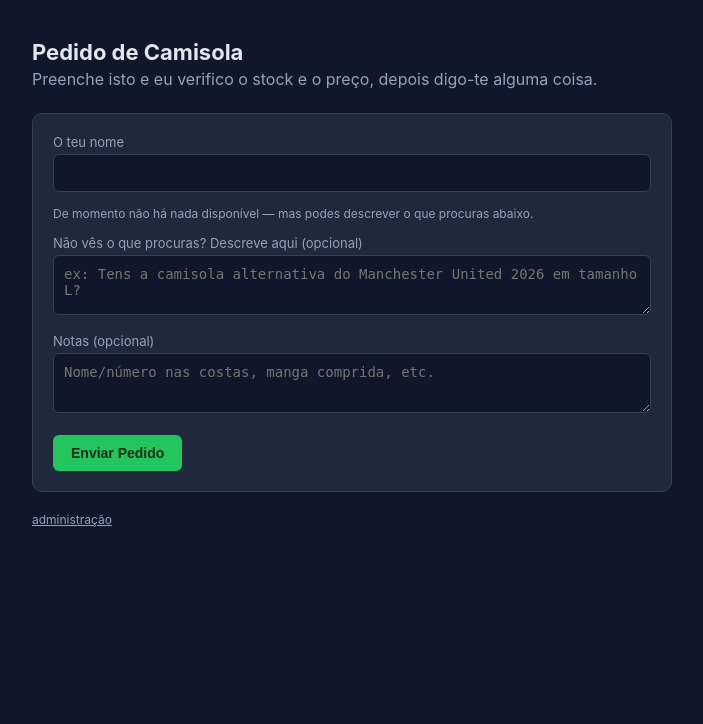
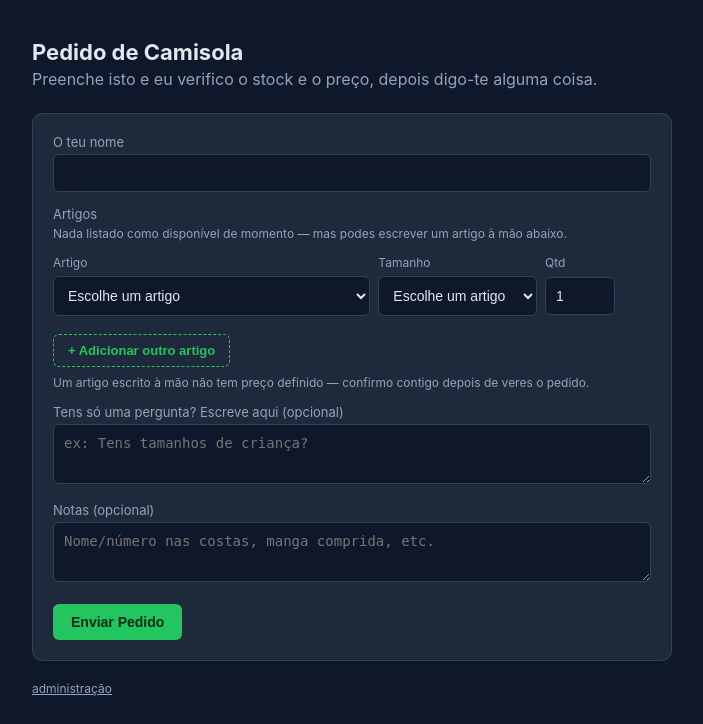
Before and after one commit to ozerebelo/plr-jerseys, a Flask app: page / in a window 1280 px wide. Shown: the top 724 px of the page, without its empty margins (288-991 px from the left). Run offline with Flask 3, Linux system fonts and the light colour scheme; data that the repository does not hold is empty; some libraries are stand-ins or nearby versions.

Commit message:
Add custom order lines and catalog promotion from requests
Coworkers can now write a custom item directly into the order form
(name + size, like a catalog pick) instead of only asking a free-text
question; it becomes a real pending order line, flagged "Personalizado"
for the admin to price and confirm. Admin can also one-click promote a
custom request straight into a draft catalog entry.

```diff
--- a/app.py
+++ b/app.py
@@ -82,10 +82,12 @@ def init_db():
                 cost TEXT,
                 created_at TEXT NOT NULL,
                 request_id TEXT,
-                supplier_order_id INTEGER
+                supplier_order_id INTEGER,
+                is_custom INTEGER NOT NULL DEFAULT 0
             )
             """
         )
+        db.execute("ALTER TABLE orders ADD COLUMN IF NOT EXISTS is_custom INTEGER NOT NULL DEFAULT 0")
         db.execute(
             """
             CREATE TABLE IF NOT EXISTS catalog_items (
@@ -208,20 +210,30 @@ def create_order():
             continue
 
         matched_item = catalog_by_name.get(name)
-        valid_sizes = [s.strip() for s in (matched_item["size"] or "").split(",") if s.strip()] if matched_item else []
-        if not matched_item or size not in valid_sizes:
-            return render_template(
-                "index.html",
-                error="Um dos artigos ou tamanhos não é válido — volta a escolher da lista.",
-                catalog=catalog,
-            )
+        if matched_item:
+            valid_sizes = [s.strip() for s in (matched_item["size"] or "").split(",") if s.strip()]
+            if size not in valid_sizes:
+                return render_template(
+                    "index.html",
+                    error="Um dos artigos ou tamanhos não é válido — volta a escolher da lista.",
+                    catalog=catalog,
+                )
+            is_custom = False
+        else:
+            if not name or not size:
+                return render_template(
+                    "index.html",
+                    error="Preenche o nome e o tamanho do artigo personalizado.",
+                    catalog=catalog,
+                )
+            is_custom = True
 
         try:
             quantity = max(1, int(quantities[i].strip())) if i < len(quantities) else 1
         except ValueError:
             quantity = 1
 
-        line_items.append((name, size, quantity))
+        line_items.append((name, size, quantity, is_custom))
 
     if not coworker_name or (not line_items and not custom_request_text):
         return render_template(
@@ -232,13 +244,13 @@ def create_order():
 
     request_id = uuid.uuid4().hex[:8]
     created_at = datetime.now().isoformat(timespec="seconds")
-    for name, size, quantity in line_items:
+    for name, size, quantity, is_custom in line_items:
         db.execute(
             """
-            INSERT INTO orders (coworker_name, item_description, size, quantity, notes, status, created_at, request_id)
-            VALUES (%s, %s, %s, %s, %s, 'pending', %s, %s)
+            INSERT INTO orders (coworker_name, item_description, size, quantity, notes, status, created_at, request_id, is_custom)
+            VALUES (%s, %s, %s, %s, %s, 'pending', %s, %s, %s)
             """,
-            (coworker_name, name, size, quantity, notes, created_at, request_id),
+            (coworker_name, name, size, quantity, notes, created_at, request_id, 1 if is_custom else 0),
         )
 
     if custom_request_text:
@@ -514,6 +526,28 @@ def delete_custom_request(request_id):
     return redirect(url_for("admin"))
 
 
+@app.route("/admin/custom_requests/promote/<int:request_id>", methods=["POST"])
+def promote_custom_request(request_id):
+    db = get_db()
+    row = db.execute("SELECT * FROM custom_requests WHERE id = %s", (request_id,)).fetchone()
+    if row is None:
+        return redirect(url_for("admin"))
+
+    db.execute(
+        """
+        INSERT INTO catalog_items (name, size, price, available, created_at)
+        VALUES (%s, '', '', 0, %s)
+        """,
+        (row["description"], datetime.now().isoformat(timespec="seconds")),
+    )
+    db.execute(
+        "UPDATE custom_requests SET status = 'answered', admin_reply = %s WHERE id = %s",
+        (row["admin_reply"] or "Adicionado ao catálogo.", request_id),
+    )
+    db.commit()
+    return redirect(url_for("admin"))
+
+
 @app.route("/admin/supplier_orders/add", methods=["POST"])
 def add_supplier_order():
     label = request.form.get("label", "").strip()
--- a/public/style.css
+++ b/public/style.css
@@ -151,6 +151,17 @@ th {
 .badge.rejected { background: #450a0a; color: #fca5a5; }
 .badge.answered { background: #1e3a8a; color: #93c5fd; }
 
+.badge-custom {
+  display: inline-block;
+  padding: 2px 7px;
+  border-radius: 999px;
+  font-size: 10px;
+  font-weight: 600;
+  background: #422006;
+  color: #fbbf24;
+  white-space: nowrap;
+}
+
 .custom-request-block {
   margin-top: 14px;
   padding-top: 12px;
@@ -241,6 +252,14 @@ a.admin-link {
 
 .line-item select, .line-item input {
   margin: 0;
+}
+
+.item-field, .size-field {
+  display: contents;
+}
+
+.item-custom-input, .size-custom-input {
+  display: none;
 }
 
 .item-preview {
--- a/templates/index.html
+++ b/templates/index.html
@@ -23,8 +23,10 @@
         <label for="coworker_name">O teu nome</label>
         <input type="text" id="coworker_name" name="coworker_name" required>
 
-        {% if catalog %}
         <label>Artigos</label>
+        {% if not catalog %}
+        <p class="muted-text" style="margin-top: 4px;">Nada listado como disponível de momento — mas podes escrever um artigo à mão abaixo.</p>
+        {% endif %}
         <div class="line-items-header">
           <span>Artigo</span>
           <span>Tamanho</span>
@@ -33,27 +35,32 @@
         </div>
         <div id="items-container">
           <div class="line-item">
+            <div class="item-field">
               <select name="item_description[]" class="item-select" onchange="updateSizes(this)">
                 <option value="" disabled selected>Escolhe um artigo</option>
                 {% for item in catalog %}
                 <option value="{{ item.name }}" data-sizes="{{ item.size or '' }}" data-image="{{ image_src(item.image_url) or '' }}">{{ item.name }}{% if item.price %} — {{ item.price }}{% endif %}</option>
                 {% endfor %}
+                <option value="__custom__">+ Outro artigo (escreve à mão)</option>
               </select>
+              <input type="text" name="item_description[]" class="item-custom-input" placeholder="Nome do artigo" disabled>
+            </div>
+            <div class="size-field">
               <select name="size[]" class="size-select">
                 <option value="" disabled selected>Escolhe um artigo primeiro</option>
               </select>
+              <input type="text" name="size[]" class="size-custom-input" placeholder="Tamanho" disabled>
+            </div>
             <input type="number" name="quantity[]" min="1" value="1" class="qty-input">
             <button type="button" class="remove-item-btn" onclick="removeLineItem(this)">&times;</button>
             <img class="item-preview" alt="">
           </div>
         </div>
         <button type="button" class="add-item-btn" onclick="addLineItem()">+ Adicionar outro artigo</button>
-        {% else %}
-        <p class="muted-text" style="margin-top: 14px;">De momento não há nada disponível — mas podes descrever o que procuras abaixo.</p>
-        {% endif %}
+        <p class="muted-text" style="margin-top: 8px;">Um artigo escrito à mão não tem preço definido — confirmo contigo depois de veres o pedido.</p>
 
-        <label for="custom_request">Não vês o que procuras? Descreve aqui (opcional)</label>
-        <textarea id="custom_request" name="custom_request" placeholder="ex: Tens a camisola alternativa do Manchester United 2026 em tamanho L?"></textarea>
+        <label for="custom_request">Tens só uma pergunta? Escreve aqui (opcional)</label>
+        <textarea id="custom_request" name="custom_request" placeholder="ex: Tens tamanhos de criança?"></textarea>
 
         <label for="notes">Notas (opcional)</label>
         <textarea id="notes" name="notes" placeholder="Nome/número nas costas, manga comprida, etc."></textarea>
@@ -69,6 +76,27 @@
     function updateSizes(selectEl) {
       const row = selectEl.closest('.line-item');
       const sizeSelect = row.querySelector('.size-select');
+      const sizeCustomInput = row.querySelector('.size-custom-input');
+      const itemCustomInput = row.querySelector('.item-custom-input');
+      const preview = row.querySelector('.item-preview');
+
+      if (selectEl.value === '__custom__') {
+        selectEl.disabled = true;
+        selectEl.style.display = 'none';
+        itemCustomInput.disabled = false;
+        itemCustomInput.style.display = 'block';
+        itemCustomInput.focus();
+
+        sizeSelect.disabled = true;
+        sizeSelect.style.display = 'none';
+        sizeCustomInput.disabled = false;
+        sizeCustomInput.style.display = 'block';
+
+        preview.removeAttribute('src');
+        preview.style.display = 'none';
+        return;
+      }
+
       const selected = selectEl.options[selectEl.selectedIndex];
       const sizes = (selected.dataset.sizes || '')
         .split(',')
@@ -91,7 +119,6 @@
         sizeSelect.appendChild(opt);
       });
 
-      const preview = row.querySelector('.item-preview');
       if (selected.dataset.image) {
         preview.src = selected.dataset.image;
         preview.style.display = 'block';
@@ -101,16 +128,37 @@
       }
     }
 
+    function resetLineItem(row) {
+      const itemSelect = row.querySelector('.item-select');
+      const itemCustomInput = row.querySelector('.item-custom-input');
+      const sizeSelect = row.querySelector('.size-select');
+      const sizeCustomInput = row.querySelector('.size-custom-input');
+      const preview = row.querySelector('.item-preview');
+
+      itemSelect.selectedIndex = 0;
+      itemSelect.disabled = false;
+      itemSelect.style.display = '';
+      itemCustomInput.value = '';
+      itemCustomInput.disabled = true;
+      itemCustomInput.style.display = 'none';
+
+      sizeSelect.innerHTML = '<option value="" disabled selected>Escolhe um artigo primeiro</option>';
+      sizeSelect.disabled = false;
+      sizeSelect.style.display = '';
+      sizeCustomInput.value = '';
+      sizeCustomInput.disabled = true;
+      sizeCustomInput.style.display = 'none';
+
+      row.querySelector('.qty-input').value = 1;
+      preview.removeAttribute('src');
+      preview.style.display = 'none';
+    }
+
     function addLineItem() {
       const container = document.getElementById('items-container');
       const template = container.querySelector('.line-item');
       const clone = template.cloneNode(true);
-      clone.querySelector('.item-select').selectedIndex = 0;
-      clone.querySelector('.size-select').innerHTML = '<option value="" disabled selected>Escolhe um artigo primeiro</option>';
-      clone.querySelector('.qty-input').value = 1;
-      const preview = clone.querySelector('.item-preview');
-      preview.removeAttribute('src');
-      preview.style.display = 'none';
+      resetLineItem(clone);
       container.appendChild(clone);
       updateRemoveButtons();
     }
```
Also changed, not shown: templates/admin.html (+9 -4 lines). Lines whose indentation alone changed are shown as unchanged.
